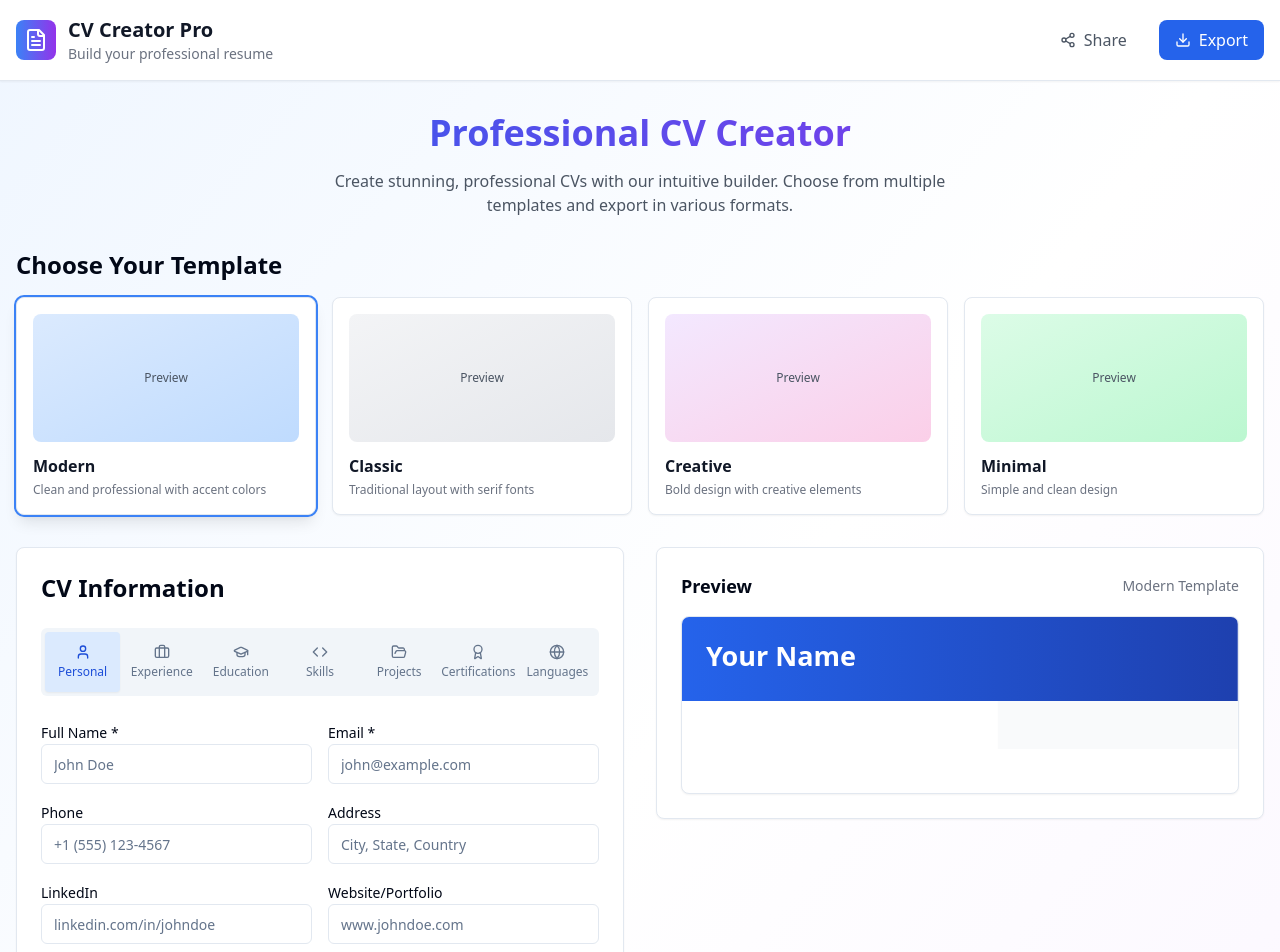
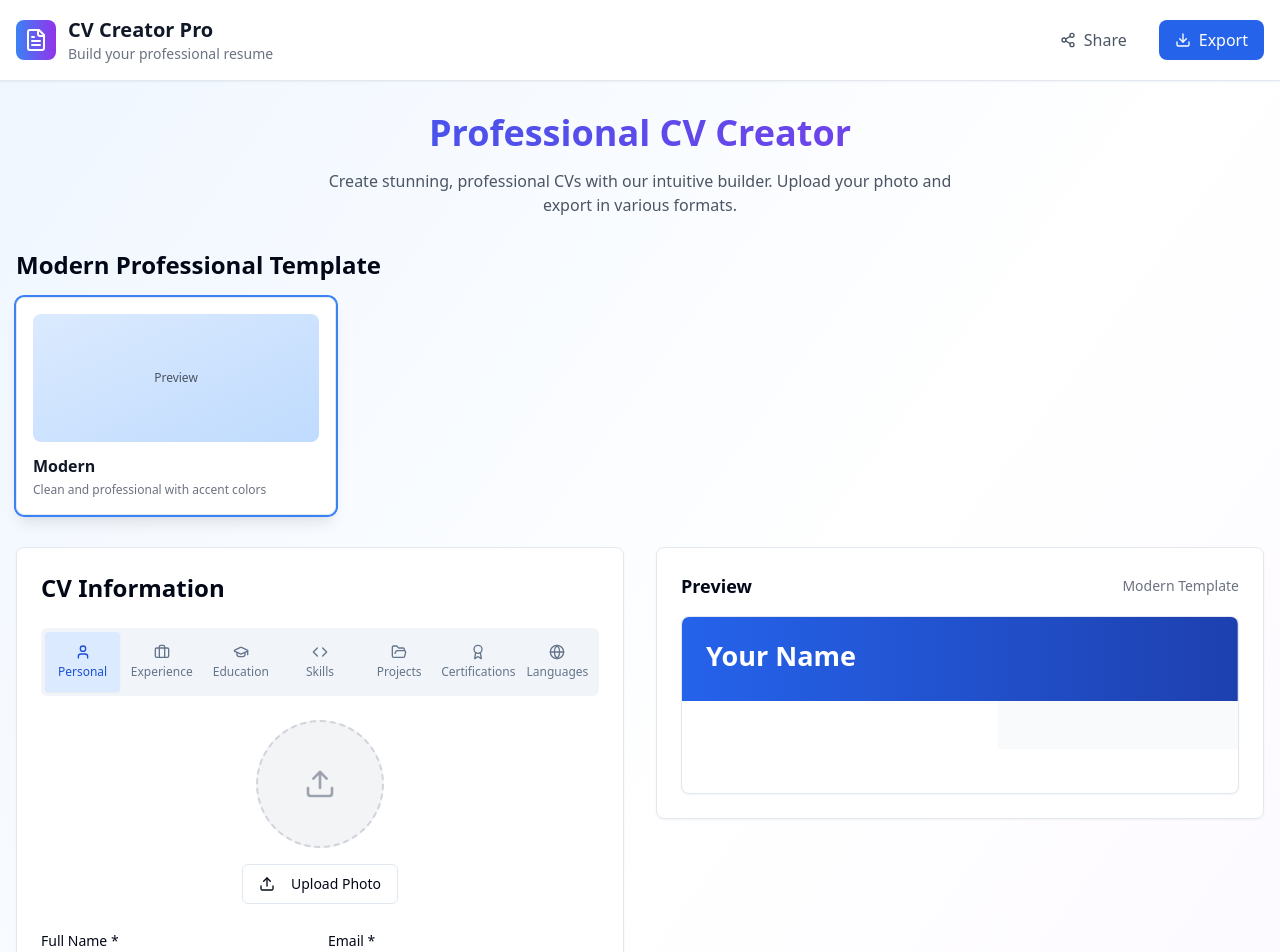
Before and after one commit to Nikusha-Chitinashvili/fresh-cv-atelier-03, a React (Vite) app: page / in a window 1280 px wide. Shown: the top 952 px of the page. Built offline with nearby package versions, Linux system fonts and the light colour scheme.

Commit message:
Remove unused templates and add profile picture
Removes the classic, creative, and minimal templates, keeping only the modern template. Adds a profile picture upload and display function.

```diff
--- a/src/components/CVPreview.tsx
+++ b/src/components/CVPreview.tsx
@@ -2,41 +2,23 @@
 import { Card } from '@/components/ui/card';
 import { CVData } from '@/types/cv';
 import { ModernTemplate } from './templates/ModernTemplate';
-import { ClassicTemplate } from './templates/ClassicTemplate';
-import { CreativeTemplate } from './templates/CreativeTemplate';
-import { MinimalTemplate } from './templates/MinimalTemplate';
 
 interface CVPreviewProps {
   cvData: CVData;
   template: string;
 }
 
-export const CVPreview = ({ cvData, template }: CVPreviewProps) => {
-  const renderTemplate = () => {
-    switch (template) {
-      case 'modern':
-        return <ModernTemplate cvData={cvData} />;
-      case 'classic':
-        return <ClassicTemplate cvData={cvData} />;
-      case 'creative':
-        return <CreativeTemplate cvData={cvData} />;
-      case 'minimal':
-        return <MinimalTemplate cvData={cvData} />;
-      default:
-        return <ModernTemplate cvData={cvData} />;
-    }
-  };
-
+export const CVPreview = ({ cvData }: CVPreviewProps) => {
   return (
     <Card className="p-6">
       <div className="mb-4 flex items-center justify-between">
         <h2 className="text-lg font-semibold">Preview</h2>
-        <div className="text-sm text-gray-500 capitalize">{template} Template</div>
+        <div className="text-sm text-gray-500">Modern Template</div>
       </div>
 
       <div className="border rounded-lg bg-white shadow-sm overflow-hidden">
         <div className="transform scale-75 origin-top-left" style={{ width: '133.33%', height: 'auto' }}>
-          {renderTemplate()}
+          <ModernTemplate cvData={cvData} />
         </div>
       </div>
     </Card>
--- a/src/components/TemplateSelector.tsx
+++ b/src/components/TemplateSelector.tsx
@@ -12,41 +12,18 @@ const templates = [
     name: 'Modern',
     description: 'Clean and professional with accent colors',
     preview: 'bg-gradient-to-br from-blue-100 to-blue-200'
-  },
-  {
-    id: 'classic',
-    name: 'Classic',
-    description: 'Traditional layout with serif fonts',
-    preview: 'bg-gradient-to-br from-gray-100 to-gray-200'
-  },
-  {
-    id: 'creative',
-    name: 'Creative',
-    description: 'Bold design with creative elements',
-    preview: 'bg-gradient-to-br from-purple-100 to-pink-200'
-  },
-  {
-    id: 'minimal',
-    name: 'Minimal',
-    description: 'Simple and clean design',
-    preview: 'bg-gradient-to-br from-green-100 to-green-200'
   }
 ];
 
 export const TemplateSelector = ({ selectedTemplate, onTemplateChange }: TemplateSelectorProps) => {
   return (
     <div className="mb-8">
-      <h2 className="text-2xl font-semibold mb-4">Choose Your Template</h2>
-      <div className="grid grid-cols-2 md:grid-cols-4 gap-4">
+      <h2 className="text-2xl font-semibold mb-4">Modern Professional Template</h2>
+      <div className="max-w-xs">
         {templates.map((template) => (
           <Card
             key={template.id}
-            className={`cursor-pointer transition-all duration-200 hover:shadow-lg ${
-              selectedTemplate === template.id
-                ? 'ring-2 ring-blue-500 shadow-lg'
-                : 'hover:shadow-md'
-            }`}
-            onClick={() => onTemplateChange(template.id)}
+            className="ring-2 ring-blue-500 shadow-lg cursor-default"
           >
             <div className="p-4">
               <div className={`h-32 rounded-lg mb-3 ${template.preview} flex items-center justify-center`}>
--- a/src/components/forms/PersonalInfoForm.tsx
+++ b/src/components/forms/PersonalInfoForm.tsx
@@ -1,8 +1,10 @@
-
 import { Input } from '@/components/ui/input';
 import { Label } from '@/components/ui/label';
 import { Textarea } from '@/components/ui/textarea';
+import { Button } from '@/components/ui/button';
 import { PersonalInfo } from '@/types/cv';
+import { Upload, X } from 'lucide-react';
+import { useRef } from 'react';
 
 interface PersonalInfoFormProps {
   personalInfo: PersonalInfo;
@@ -10,12 +12,80 @@ interface PersonalInfoFormProps {
 }
 
 export const PersonalInfoForm = ({ personalInfo, onChange }: PersonalInfoFormProps) => {
+  const fileInputRef = useRef<HTMLInputElement>(null);
+
   const handleChange = (field: keyof PersonalInfo, value: string) => {
     onChange({ ...personalInfo, [field]: value });
   };
 
+  const handleProfilePictureUpload = (event: React.ChangeEvent<HTMLInputElement>) => {
+    const file = event.target.files?.[0];
+    if (file) {
+      const reader = new FileReader();
+      reader.onload = (e) => {
+        const result = e.target?.result as string;
+        handleChange('profilePicture', result);
+      };
+      reader.readAsDataURL(file);
+    }
+  };
+
+  const removeProfilePicture = () => {
+    handleChange('profilePicture', '');
+    if (fileInputRef.current) {
+      fileInputRef.current.value = '';
+    }
+  };
+
   return (
-    <div className="space-y-4">
+    <div className="space-y-6">
+      {/* Profile Picture Section */}
+      <div className="flex flex-col items-center space-y-4">
+        <div className="relative">
+          {personalInfo.profilePicture ? (
+            <div className="relative">
+              <img
+                src={personalInfo.profilePicture}
+                alt="Profile"
+                className="w-32 h-32 rounded-full object-cover border-4 border-blue-200"
+              />
+              <Button
+                type="button"
+                variant="destructive"
+                size="sm"
+                className="absolute -top-2 -right-2 rounded-full w-8 h-8 p-0"
+                onClick={removeProfilePicture}
+              >
+                <X className="h-4 w-4" />
+              </Button>
+            </div>
+          ) : (
+            <div className="w-32 h-32 rounded-full bg-gray-100 border-2 border-dashed border-gray-300 flex items-center justify-center">
+              <Upload className="h-8 w-8 text-gray-400" />
+            </div>
+          )}
+        </div>
+        <div>
+          <input
+            ref={fileInputRef}
+            type="file"
+            accept="image/*"
+            onChange={handleProfilePictureUpload}
+            className="hidden"
+            id="profile-picture"
+          />
+          <Button
+            type="button"
+            variant="outline"
+            onClick={() => fileInputRef.current?.click()}
+            className="flex items-center space-x-2"
+          >
+            <Upload className="h-4 w-4" />
+            <span>{personalInfo.profilePicture ? 'Change Photo' : 'Upload Photo'}</span>
+          </Button>
+        </div>
+      </div>
+
       <div className="grid grid-cols-1 md:grid-cols-2 gap-4">
         <div>
           <Label htmlFor="fullName">Full Name *</Label>
--- a/src/components/templates/ModernTemplate.tsx
+++ b/src/components/templates/ModernTemplate.tsx
@@ -30,6 +30,19 @@ export const ModernTemplate = ({ cvData }: ModernTemplateProps) => {
       {/* Header */}
       <div className="bg-gradient-to-r from-blue-600 to-blue-800 text-white p-8">
         <div className="flex flex-col md:flex-row justify-between items-start">
+          <div className="flex items-start space-x-6 flex-1">
+            {/* Profile Picture */}
+            {personalInfo.profilePicture && (
+              <div className="flex-shrink-0">
+                <img
+                  src={personalInfo.profilePicture}
+                  alt={personalInfo.fullName || 'Profile'}
+                  className="w-24 h-24 rounded-full object-cover border-4 border-blue-300 shadow-lg"
+                />
+              </div>
+            )}
+
+            {/* Name and Summary */}
             <div className="flex-1">
               <h1 className="text-4xl font-bold mb-2">{personalInfo.fullName || 'Your Name'}</h1>
               {personalInfo.summary && (
@@ -38,6 +51,9 @@ export const ModernTemplate = ({ cvData }: ModernTemplateProps) => {
                 </p>
               )}
             </div>
+          </div>
+
+          {/* Contact Info */}
           <div className="mt-4 md:mt-0 space-y-2 text-sm">
             {personalInfo.email && (
               <div className="flex items-center">
--- a/src/pages/Index.tsx
+++ b/src/pages/Index.tsx
@@ -16,7 +16,8 @@ const Index = () => {
       address: '',
       linkedin: '',
       website: '',
-      summary: ''
+      summary: '',
+      profilePicture: ''
     },
     experience: [],
     education: [],
@@ -26,7 +27,7 @@ const Index = () => {
     languages: []
   });
 
-  const [selectedTemplate, setSelectedTemplate] = useState('modern');
+  const selectedTemplate = 'modern';
   const [activeSection, setActiveSection] = useState('personal');
 
   return (
@@ -39,13 +40,13 @@ const Index = () => {
             Professional CV Creator
           </h1>
           <p className="text-center text-gray-600 max-w-2xl mx-auto">
-            Create stunning, professional CVs with our intuitive builder. Choose from multiple templates and export in various formats.
+            Create stunning, professional CVs with our intuitive builder. Upload your photo and export in various formats.
           </p>
         </div>
 
         <TemplateSelector
           selectedTemplate={selectedTemplate}
-          onTemplateChange={setSelectedTemplate}
+          onTemplateChange={() => {}}
         />
 
         <div className="grid lg:grid-cols-2 gap-8 mt-8">
--- a/src/types/cv.ts
+++ b/src/types/cv.ts
@@ -1,4 +1,3 @@
-
 export interface PersonalInfo {
   fullName: string;
   email: string;
@@ -7,6 +6,7 @@ export interface PersonalInfo {
   linkedin: string;
   website: string;
   summary: string;
+  profilePicture?: string;
 }
 
 export interface Experience {
```
Lines whose indentation alone changed are shown as unchanged.
